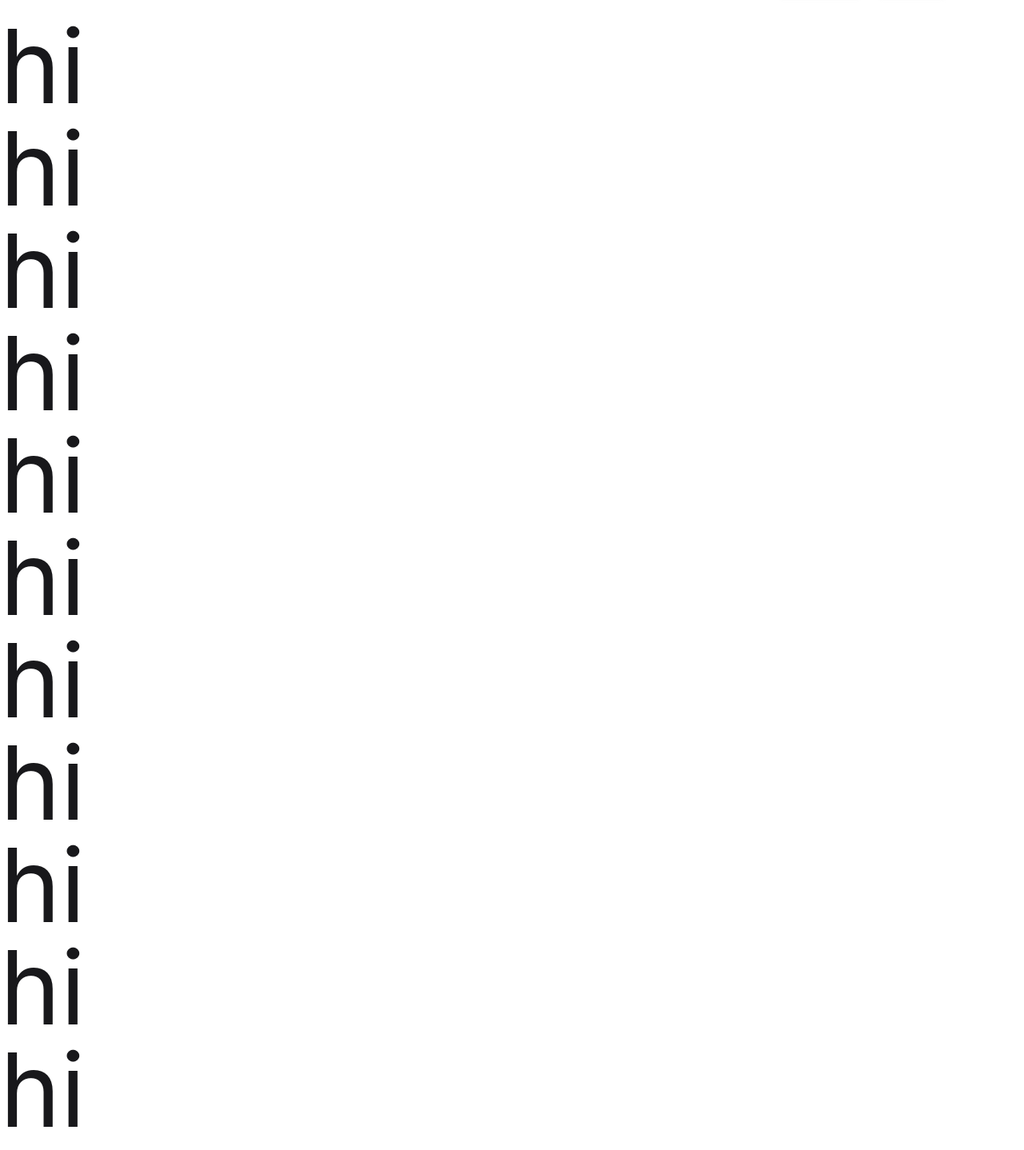
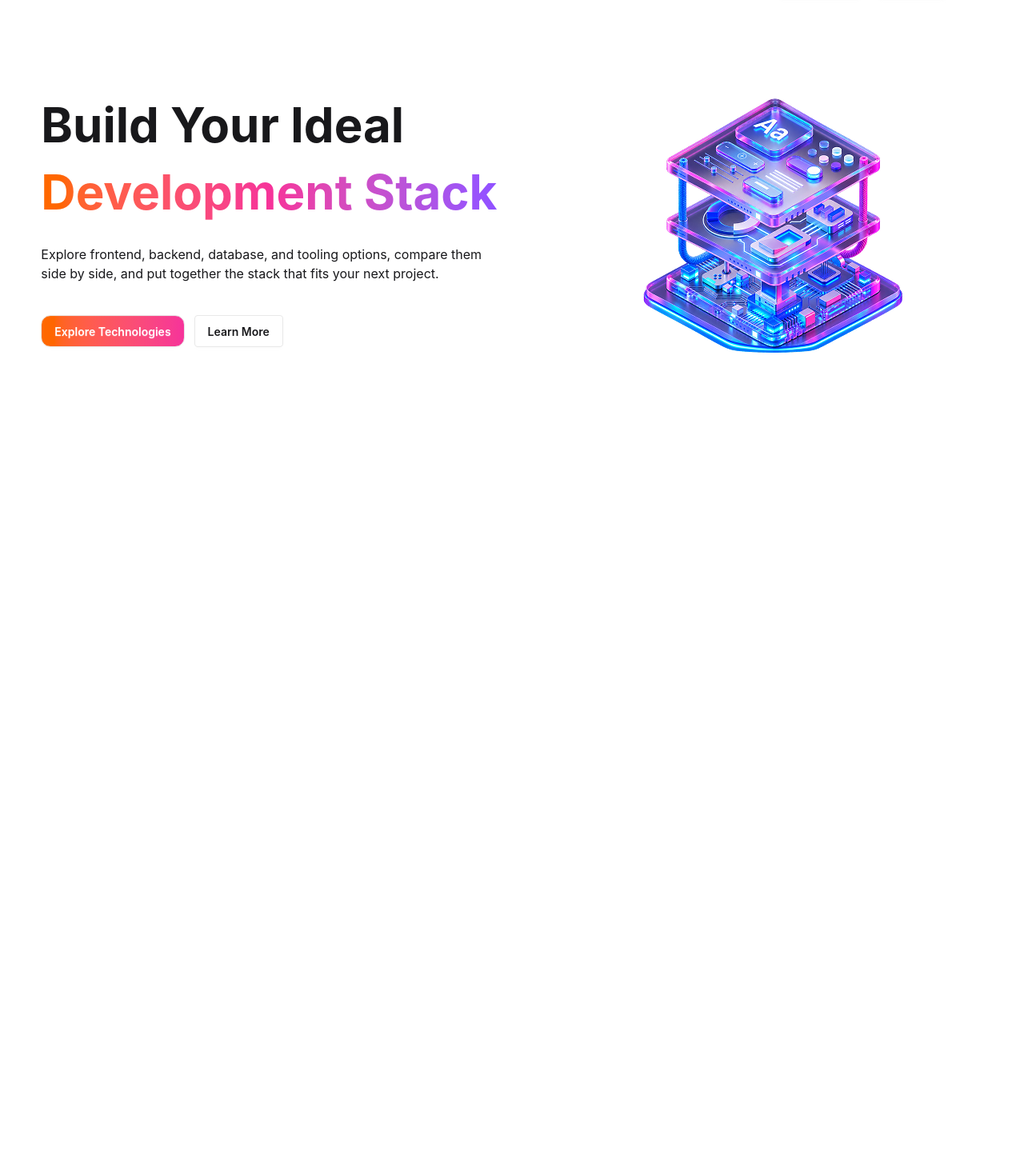
Before and after one commit to SSAShawon/dev-stack, a React (Vite) app: page / in a window 1280 px wide. Shown: the part 61-1499 px from the top of the page at 80% size. After the commit the page ends 800 px from the top, so only its background shows below. Built offline with nearby package versions, Linux system fonts and the light colour scheme.

Commit message:
hero section done

```diff
--- a/src/App.tsx
+++ b/src/App.tsx
@@ -1,22 +1,12 @@
-// import React from 'react';
+import React from 'react';
 import Nav from './components/Nav';
+import Hero from './components/Hero';
 
 const App = () => {
   return (
     <div>
       <Nav/>
-      <h1 className="text-9xl">hi</h1>
-      <h1 className="text-9xl">hi</h1>
-      <h1 className="text-9xl">hi</h1>
-      <h1 className="text-9xl">hi</h1>
-      <h1 className="text-9xl">hi</h1>
-      <h1 className="text-9xl">hi</h1>
-      <h1 className="text-9xl">hi</h1>
-      <h1 className="text-9xl">hi</h1>
-      <h1 className="text-9xl">hi</h1>
-      <h1 className="text-9xl">hi</h1>
-      <h1 className="text-9xl">hi</h1>
-      <h1 className="text-9xl">hi</h1>
+      <Hero/>
 
     </div>
   );
--- /dev/null
+++ b/src/components/Hero.tsx
@@ -0,0 +1,30 @@
+import React from "react";
+import heroPhoto from "../assets/banner-stack.png";
+
+const Hero = () => {
+  return (
+    <div className="flex items-center justify-evenly gap-6">
+      <div className="max-w-xl">
+        <h1 className="text-6xl py-3 font-bold ">Build Your Ideal</h1>
+        <h1 className="text-6xl py-3 font-bold bg-linear-to-r from-orange-500 via-pink-500 to-violet-500 bg-clip-text text-transparent">
+          Development Stack
+        </h1>
+        <p className="py-6">
+          Explore frontend, backend, database, and tooling options, compare them
+          side by side, and put together the stack that fits your next project.
+        </p>
+        <div className="py-4 flex gap-3">
+          <button className="btn text-white bg-linear-to-r from-orange-500 to-pink-500 rounded-xl">
+            Explore Technologies
+          </button>
+          <button className="btn bg-white  ">Learn More</button>
+        </div>
+      </div>
+      <div className="">
+        <img src={heroPhoto} alt="" />
+      </div>
+    </div>
+  );
+};
+
+export default Hero;
--- a/src/components/Nav.tsx
+++ b/src/components/Nav.tsx
@@ -1,10 +1,10 @@
-// import React from "react";
+import React from "react";
 import logo from "../assets//logo-text.png";
 const Nav = () => {
   return (
     <div className="flex items-center justify-around sticky top-0 bg-white py-5">
       {/* left side image */}
-      <img src={logo} alt="" />
+      <img src={logo} alt="Dev Stack" />
 
       {/* middle a nav item */}
       <div className="flex gap-6 ">
```
